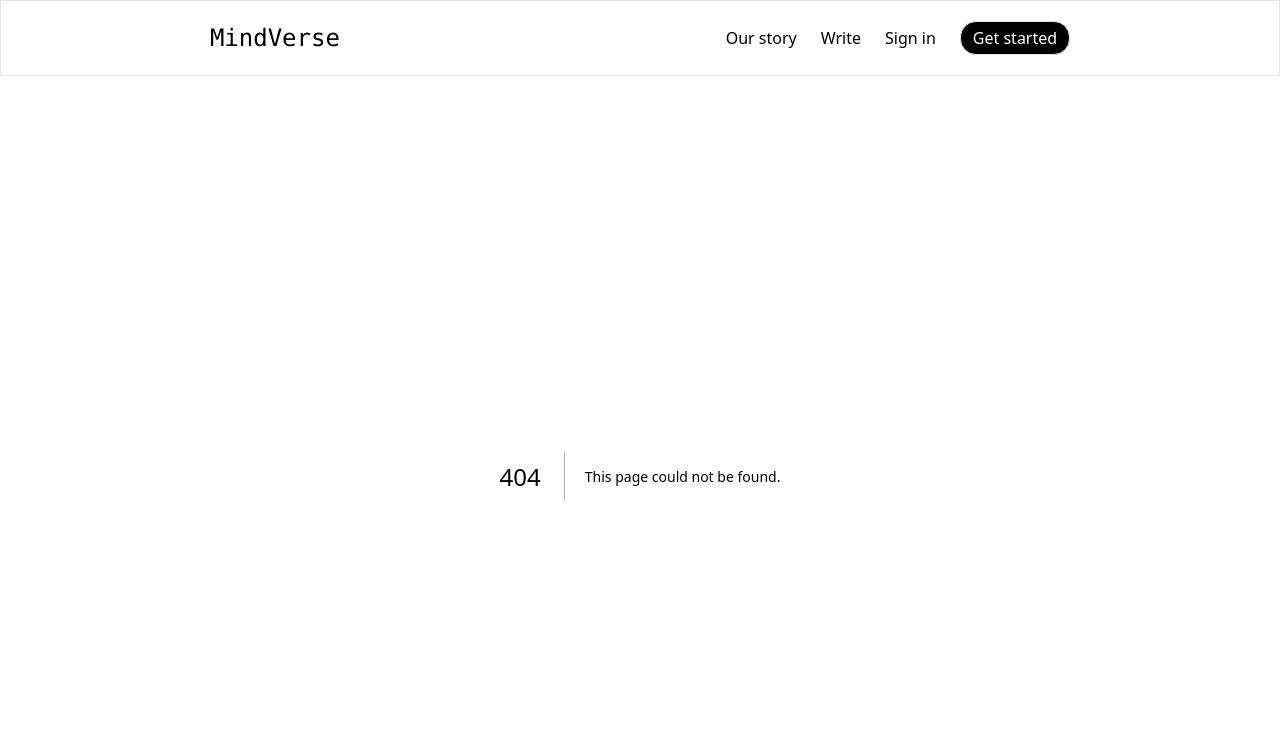
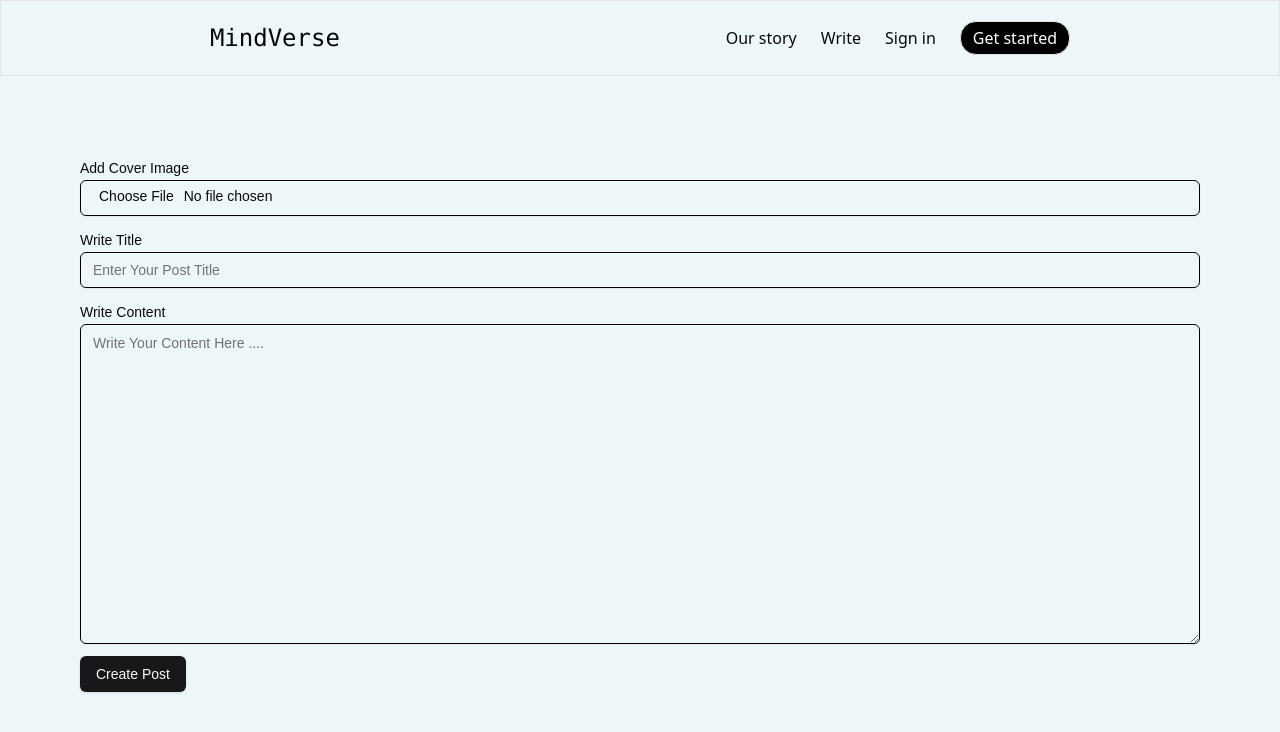
Before and after one commit to hemant069/BlogApp, a Next.js app in the folder frontend/: page /create-post in a window 1280 px wide. Before the commit this address had no page. Shown: the top 732 px of the page. Built offline with nearby package versions, Linux system fonts and the light colour scheme.

Commit message:
create post page is done

```diff
--- a/frontend/app/components/Navbar.tsx
+++ b/frontend/app/components/Navbar.tsx
@@ -13,7 +13,7 @@ import {
   DropdownMenuTrigger,
 } from "@/components/ui/dropdown-menu";
 import { useRouter } from "next/navigation";
-import { useAuth } from "./AuthContext";
+import { useAuth } from "../Context/AuthContext";
 
 const Navbar = () => {
   const router = useRouter();
--- /dev/null
+++ b/frontend/app/create-post/page.tsx
@@ -0,0 +1,52 @@
+"use client";
+import { Button } from "@/components/ui/button";
+import { Input } from "@/components/ui/input";
+import { Label } from "@/components/ui/label";
+import { Textarea } from "@/components/ui/textarea";
+import { title } from "process";
+import React from "react";
+import { useForm } from "react-hook-form";
+
+const page = () => {
+  const { register, handleSubmit } = useForm();
+
+  const handleCreatePost = (data) => {
+    console.log(data);
+  };
+  return (
+    <div className="flex flex-col gap-3 justify-center p-20">
+      <div>
+        <Label>Add Cover Image </Label>
+        <Input
+          placeholder="Add File"
+          className="border border-black"
+          type="file"
+          {...register("coverImgUrl")}
+        />
+      </div>
+      <div>
+        <Label>Write Title </Label>
+        <Input
+          placeholder="Enter Your Post Title"
+          className="border border-black"
+          {...register("title")}
+        />
+      </div>
+      <div>
+        <Label>Write Content </Label>
+        <Textarea
+          className="w-full h-[20rem] border border-black"
+          placeholder="Write Your Content Here ...."
+          {...register("content")}
+        />
+      </div>
+      <div>
+        <Button onClick={handleSubmit(handleCreatePost)} type="submit">
+          Create Post
+        </Button>
+      </div>
+    </div>
+  );
+};
+
+export default page;
--- a/frontend/app/layout.tsx
+++ b/frontend/app/layout.tsx
@@ -3,7 +3,7 @@ import { Geist, Geist_Mono } from "next/font/google";
 import "./globals.css";
 import { Toaster } from "@/components/ui/toaster";
 import Navbar from "./components/Navbar";
-import { AuthProvider } from "./components/AuthContext";
+import { AuthProvider } from "./Context/AuthContext";
 
 const geistSans = Geist({
   variable: "--font-geist-sans",
--- a/frontend/app/login/page.tsx
+++ b/frontend/app/login/page.tsx
@@ -12,7 +12,7 @@ import axios from "axios";
 import { useRouter } from "next/navigation";
 import { useToast } from "@/hooks/use-toast";
 import cookies from "js-cookie";
-import { useAuth } from "../components/AuthContext";
+import { useAuth } from "../Context/AuthContext";
 
 interface submitData {
   email: string;
--- /dev/null
+++ b/frontend/components/ui/textarea.tsx
@@ -0,0 +1,22 @@
+import * as React from "react"
+
+import { cn } from "@/lib/utils"
+
+const Textarea = React.forwardRef<
+  HTMLTextAreaElement,
+  React.ComponentProps<"textarea">
+>(({ className, ...props }, ref) => {
+  return (
+    <textarea
+      className={cn(
+        "flex min-h-[60px] w-full rounded-md border border-input bg-transparent px-3 py-2 text-base shadow-sm placeholder:text-muted-foreground focus-visible:outline-none focus-visible:ring-1 focus-visible:ring-ring disabled:cursor-not-allowed disabled:opacity-50 md:text-sm",
+        className
+      )}
+      ref={ref}
+      {...props}
+    />
+  )
+})
+Textarea.displayName = "Textarea"
+
+export { Textarea }
--- a/frontend/package.json
+++ b/frontend/package.json
@@ -12,7 +12,7 @@
     "@hookform/resolvers": "^3.10.0",
     "@radix-ui/react-avatar": "^1.1.3",
     "@radix-ui/react-dropdown-menu": "^2.1.6",
-    "@radix-ui/react-label": "^2.1.1",
+    "@radix-ui/react-label": "^2.1.2",
     "@radix-ui/react-slot": "^1.1.1",
     "@radix-ui/react-toast": "^1.2.5",
     "axios": "^1.7.9",
```
Also changed, not shown: frontend/app/Context/AuthContext.tsx (renamed from frontend/app/components/AuthContext.tsx), 1 other file (tests, documents, lock files or other folders).
